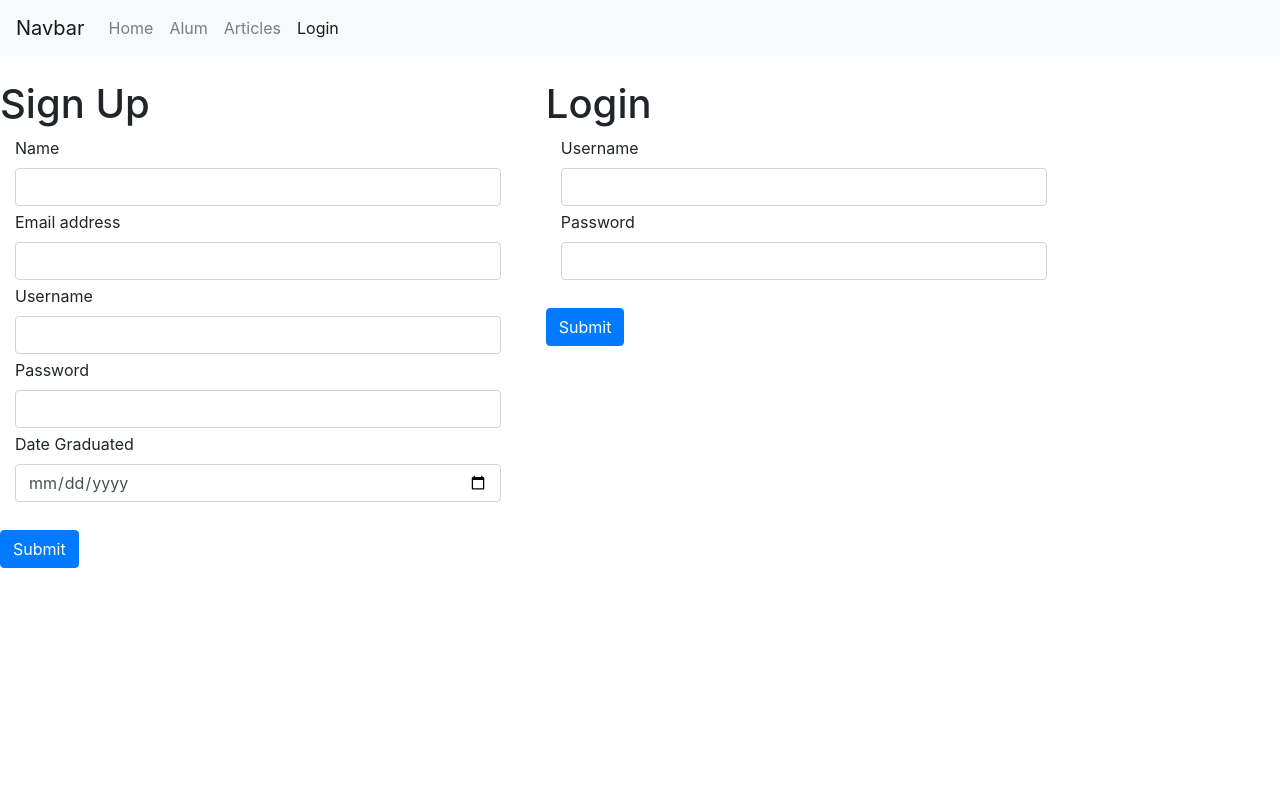
After one commit to ravenclaw1999/AlumNet, a Flask app: page /login in a window 1280 px wide. The commit adds this page. Run offline with Flask 2, Linux system fonts and the light colour scheme; some libraries are stand-ins or nearby versions.

Commit message:
Added home and login page

```diff
--- a/app.py
+++ b/app.py
@@ -1,8 +1,8 @@
 # ---- YOUR APP STARTS HERE ----
 # -- Import section --
 from flask import Flask
-# from flask import render_template
-# from flask import request
+from flask import render_template
+from flask import request
 
 
 # -- Initialization section --
@@ -13,4 +13,8 @@ app = Flask(__name__)
 @app.route('/')
 @app.route('/index')
 def index():
-    return "hello world"
+    return render_template("index.html")
+
+@app.route('/login')
+def login():
+    return render_template("login.html")
--- /dev/null
+++ b/templates/login.html
@@ -0,0 +1,84 @@
+<html>
+
+<head>
+	<title>AlumNet</title>
+    <link rel=stylesheet href="style.css" />
+	<link rel="stylesheet" href="https://stackpath.bootstrapcdn.com/bootstrap/4.3.1/css/bootstrap.min.css"
+		integrity="sha384-ggOyR0iXCbMQv3Xipma34MD+dH/1fQ784/j6cY/iJTQUOhcWr7x9JvoRxT2MZw1T" crossorigin="anonymous">
+    <meta name="viewport" content="width=device-width, initial-scale=1, shrink-to-fit=no">
+</head>
+
+<body>
+	<nav class="navbar navbar-expand-lg navbar-light bg-light">
+		<a class="navbar-brand" href="#">Navbar</a>
+		<button class="navbar-toggler" type="button" data-toggle="collapse" data-target="#navbarNavAltMarkup" aria-controls="navbarNavAltMarkup" aria-expanded="false" aria-label="Toggle navigation">
+        <span class="navbar-toggler-icon"></span>
+        </button>
+		<div class="collapse navbar-collapse" id="navbarNavAltMarkup">
+			<div class="navbar-nav">
+				<a class="nav-item nav-link" href="#">Home</a>
+				<a class="nav-item nav-link" href="#">Alum</a>
+				<a class="nav-item nav-link" href="#">Articles</a>
+				<a class="nav-item nav-link active" href="#">Login</a> <span class="sr-only">(current)</span>
+			</div>
+		</div>
+	</nav>
+	<br />
+	<!-- <form>
+		<input type="text" name="nickname" placeholder="Enter your nickname"/>
+		<input type="submit" value="Submit"/>
+        </form> -->
+    <div class="row">
+        <div class="col-sm-5">
+            <h1>Sign Up</h1>
+            <form>
+                <div class="form-group col-md-12 my-1">
+                    <label for="exampleInputEmail1">Name</label>
+                    <input type="email" class="form-control" id="exampleInputEmail1" aria-describedby="emailHelp">
+                </div>
+                <div class="form-group col-md-12 my-1">
+                    <label for="exampleInputEmail1">Email address</label>
+                    <input type="email" class="form-control" id="exampleInputEmail1" aria-describedby="emailHelp">
+                </div>
+                <div class="form-group col-md-12 my-1">
+                    <label for="exampleInputEmail1">Username</label>
+                    <input type="email" class="form-control" id="exampleInputEmail1" aria-describedby="emailHelp">
+                </div>
+                <div class="form-group col-md-12 my-1">
+                    <label for="exampleInputPassword1">Password</label>
+                    <input type="password" class="form-control" id="exampleInputPassword1">
+                </div>
+                <div class="form-group col-md-12 my-1">
+                    <label for="exampleInputPassword1">Date Graduated</label>
+                    <input type="date" class="form-control" id="exampleInputPassword1">
+                </div>
+                <br />
+                    <button type="submit" class="btn btn-primary">Submit</button>
+            </form>
+        </div>
+
+        <div class="col-sm-5">
+            <h1>Login</h1>
+            <form>
+                <div class="form-group col-md-12 my-1">
+                    <label for="exampleInputEmail1">Username</label>
+                    <input type="email" class="form-control" id="exampleInputEmail1" aria-describedby="emailHelp">
+                </div>
+                <div class="form-group col-md-12 my-1">
+                    <label for="exampleInputPassword1">Password</label>
+                    <input type="password" class="form-control" id="exampleInputPassword1">
+                </div>
+                <br />
+                <button type="submit" class="btn btn-primary">Submit</button>
+            </form>
+        </div>
+    </div>
+
+
+
+        <script src="https://code.jquery.com/jquery-3.3.1.slim.min.js" integrity="sha384-q8i/X+965DzO0rT7abK41JStQIAqVgRVzpbzo5smXKp4YfRvH+8abtTE1Pi6jizo" crossorigin="anonymous"></script>
+        <script src="https://cdnjs.cloudflare.com/ajax/libs/popper.js/1.14.7/umd/popper.min.js" integrity="sha384-UO2eT0CpHqdSJQ6hJty5KVphtPhzWj9WO1clHTMGa3JDZwrnQq4sF86dIHNDz0W1" crossorigin="anonymous"></script>
+        <script src="https://stackpath.bootstrapcdn.com/bootstrap/4.3.1/js/bootstrap.min.js" integrity="sha384-JjSmVgyd0p3pXB1rRibZUAYoIIy6OrQ6VrjIEaFf/nJGzIxFDsf4x0xIM+B07jRM" crossorigin="anonymous"></script>
+</body>
+
+</html>
--- /dev/null
+++ b/templates/style.css
@@ -0,0 +1,4 @@
+/* .carousel  .carousel-item{
+  width: auto !important;
+  height: 50px !important;
+} */
```
Also changed, not shown: templates/index.html (+59 -5 lines), templates/script.js (added, +14 -0 lines).
